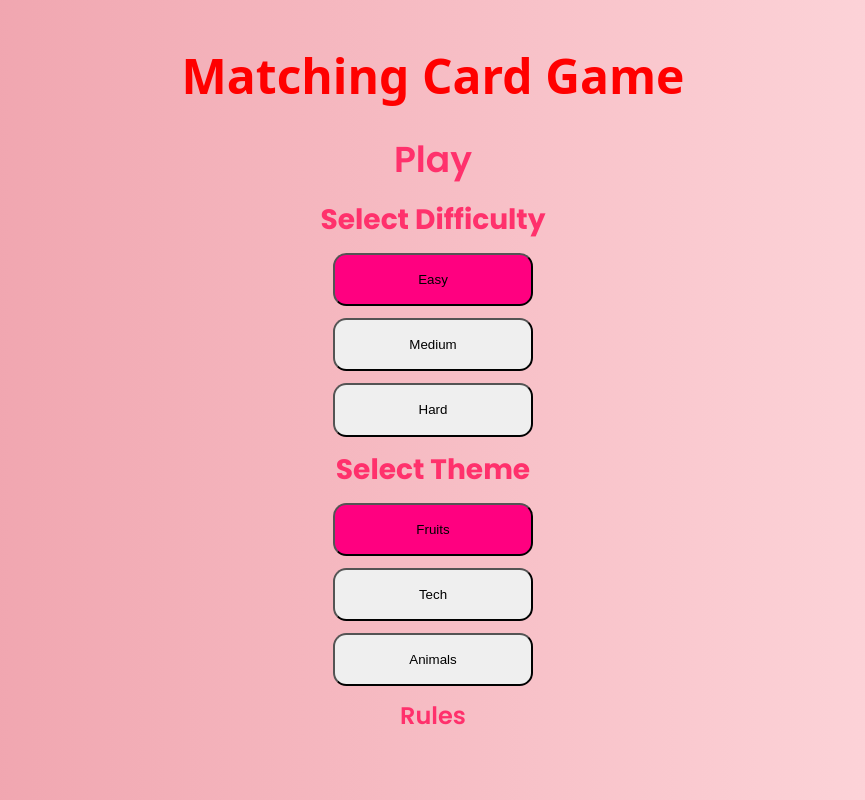
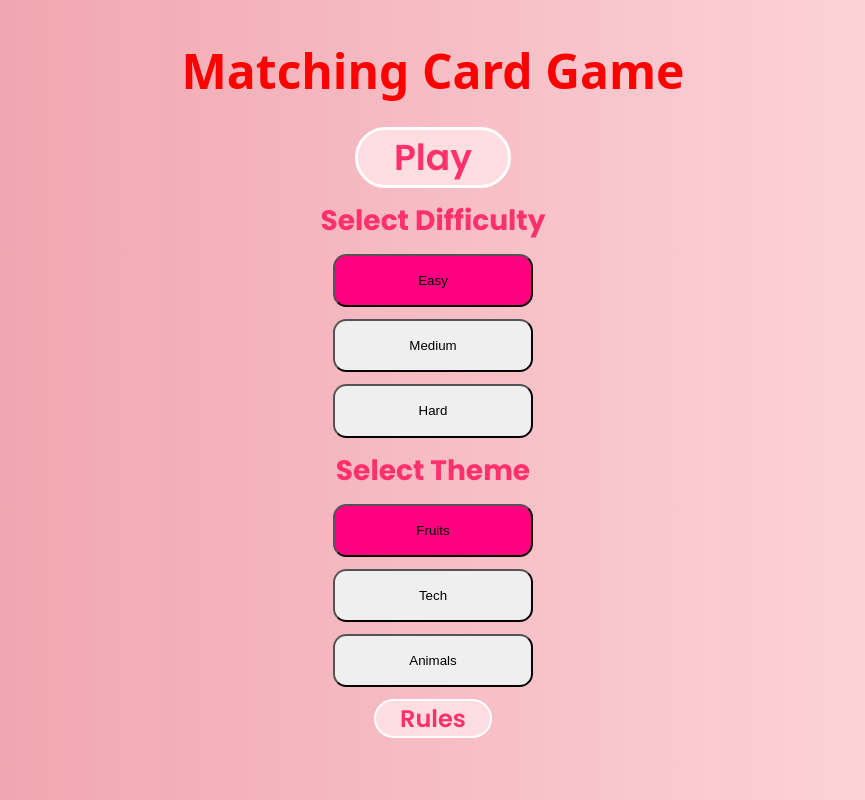
Before and after one commit to KushagraSingh1100/memory-card-match-game, a React (Vite) app: page / in a window 1280 px wide. Shown: the whole page, without its empty margins (207-1072 px from the left). Built offline with nearby package versions, Linux system fonts and the light colour scheme; a web font is replaced by a local one.

Commit message:
menu buttons change

```diff
--- a/src/components/Menu.css
+++ b/src/components/Menu.css
@@ -10,6 +10,11 @@
 }
 
 .play-btn {
+    padding-left: 1em;
+    padding-right: 1em;
+    border-radius: 1em;
+    background-color: #ffdde1;
+    border: 0.1em solid white;
     font-size: 1.5em;
 }
 
@@ -59,6 +64,11 @@
 }
 
 .rules-btn {
+    padding-left: 1em;
+    padding-right: 1em;
+    border-radius: 1em;
+    background-color: #ffdde1;
+    border: 0.1em solid white;
     margin-top: 0.5em;
 }
 
```
